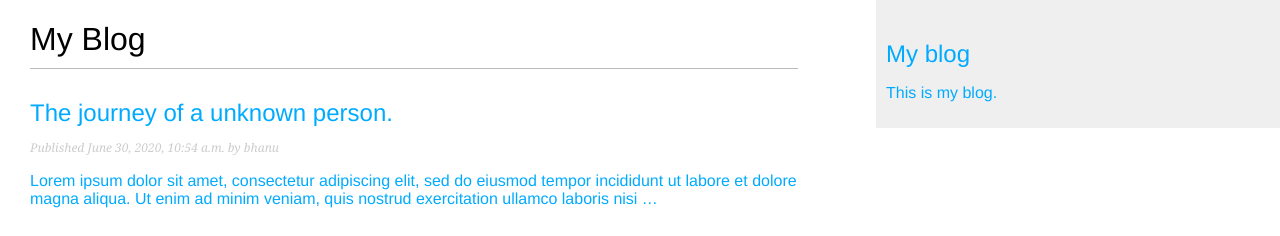
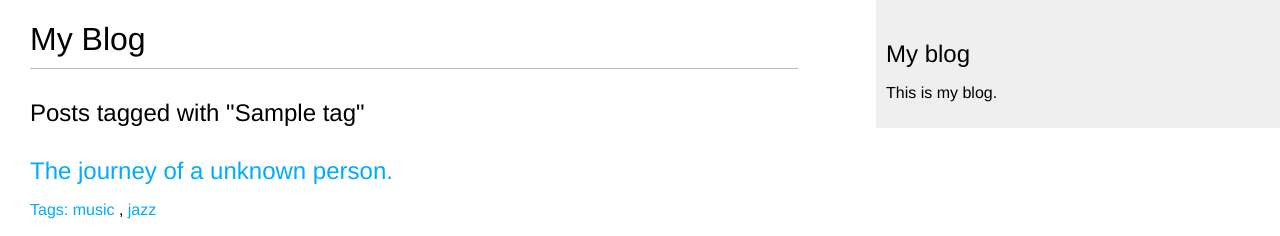
Before and after one commit to bhanuprakashx/mysite_blog, a Django app: template mysite/blog/templates/blog/post/list.html in a window 1280 px wide. Shown: the top 236 px of the page. Run offline with Django 3.2, Linux system fonts and the light colour scheme; data comes from the database, SQL or seed files in the repository; both versions use the stored data as it was after the commit; the template is opened without the code that fills it: values that come from a table or form of the project are taken from there, most other values are stand-ins (such as "Sample title", 1, 10 or a date in 2020); parts of the project's set-up code (start-up, migrations or seed data) failed here and were passed over.

Commit message:
Adding the tagging functionality.

```diff
--- a/mysite/blog/admin.py
+++ b/mysite/blog/admin.py
@@ -1,6 +1,7 @@
 from django.contrib import admin
 from .models import Post, Comment
 
+admin.site.site_header = "My Site Administration"
 
 @admin.register(Post)
 class Admin(admin.ModelAdmin):
--- a/mysite/blog/models.py
+++ b/mysite/blog/models.py
@@ -4,7 +4,7 @@
 from django.utils import timezone
 from django.contrib.auth.models import User
 from django.urls import reverse
-
+from taggit.managers import TaggableManager
 
 class PublishedManager(models.Manager):
     def get_queryset(self):
@@ -31,6 +31,8 @@
     objects = models.Manager()  # The default manager.
     published = PublishedManager()  # Our custom manager.
 
+    tags = TaggableManager()
+
     class Meta:
         ordering = ('-publish',)
 
--- a/mysite/blog/templates/blog/post/list.html
+++ b/mysite/blog/templates/blog/post/list.html
@@ -6,15 +6,31 @@
 
 {% block content %}
     <h1>My Blog</h1>
+
+    {% if tag %}
+        <h2>Posts tagged with "{{ tag.name }}"</h2>
+    {% endif %}
+
     {% for post in posts %}
     <h2>
         <a href="{{post.get_absolute_url}}">
         {{post.title}}
     </h2>
+    <p class = "tags">
+        Tags:
+        {% for tag in post.tags.all %}
+            <a href="{% url 'blog:post_list_by_tag' tag.slug%}">
+                {{tag.name}}
+            </a>
+            {% if not forloop.last %},{% endif %}
+        {% endfor %}
+    </p>
+
     <p class="date">
         Published {{post.publish}} by {{post.author}}
     </p>
     {{post.body|truncatewords:30|linebreaks}}
     {% endfor %}
-    {% include "pagination.html" with page=page_obj %}
+
+    {% include "pagination.html" with page=posts %}
 {% endblock content %}
--- a/mysite/blog/urls.py
+++ b/mysite/blog/urls.py
@@ -6,8 +6,10 @@
 urlpatterns = [
     # Post views
     # path("", views.post_list, name="post_list"),
-    path("", views.PostListView.as_view(), name="post_list"),
+    # path("", views.PostListView.as_view(), name="post_list"),
+    path('', views.post_list, name="post_list"),
     path("<int:year>/<int:month>/<int:day>/<slug:post>/",
          views.post_detail, name="post_detail"),
     path("<int:post_id>/share/", views.post_share, name="post_share"),
+    path('tag/<slug:tag_slug>/', views.post_list, name="post_list_by_tag"),
 ]
--- a/mysite/mysite/settings.py
+++ b/mysite/mysite/settings.py
@@ -38,6 +38,7 @@
     'django.contrib.messages',
     'django.contrib.staticfiles',
     'blog.apps.BlogConfig',
+    'taggit',
 ]
 
 MIDDLEWARE = [
--- a/requirements.txt
+++ b/requirements.txt
@@ -1,6 +1,7 @@
 asgiref==3.2.10
 certifi==2020.6.20
 Django==3.0.7
+django-taggit==1.3.0
 pytz==2020.1
 sqlparse==0.3.1
 wincertstore==0.2
```
Also changed, not shown: mysite/blog/views.py (+8 -2 lines), mysite/blog/migrations/0004_post_tags.py (added), mysite/db.sqlite3.
